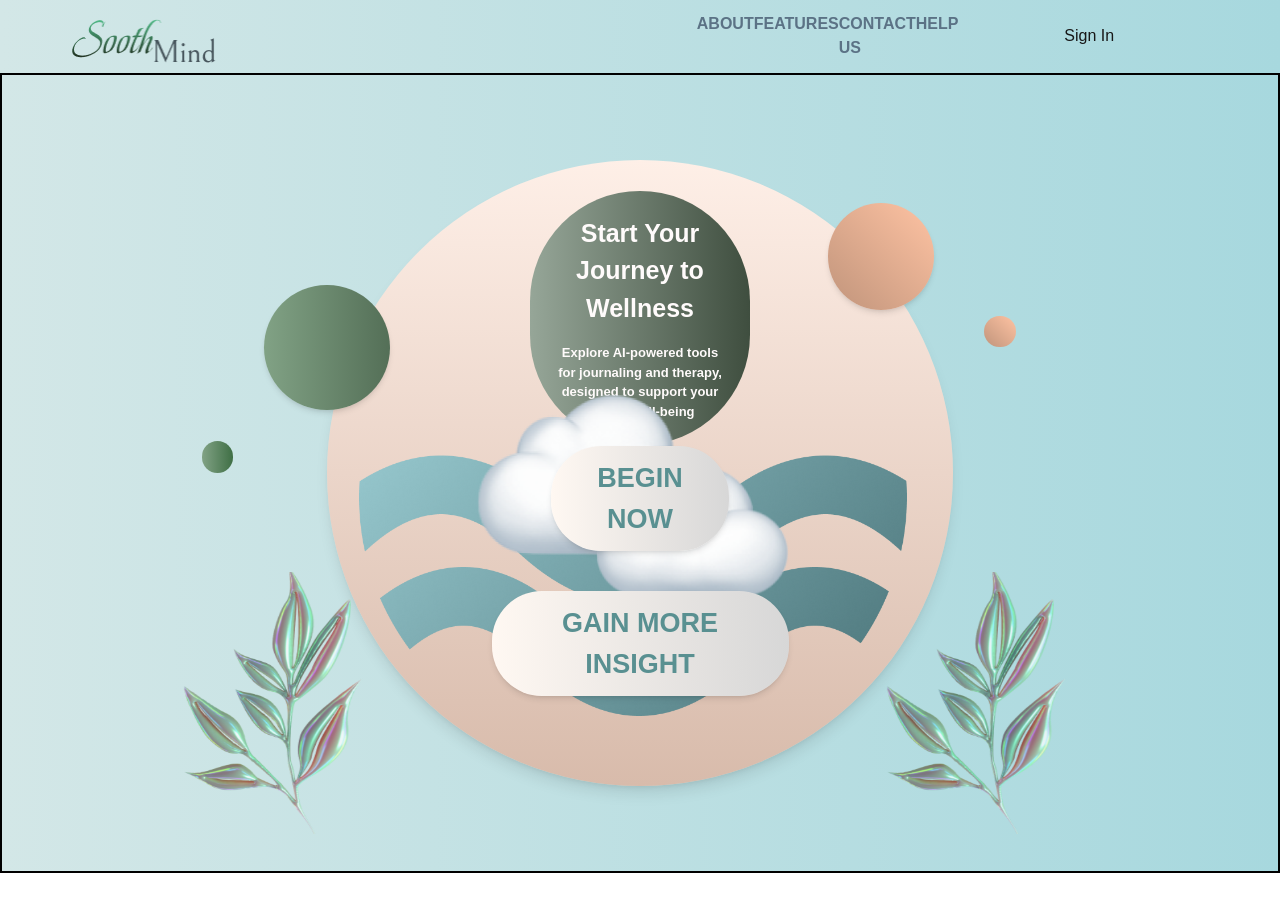
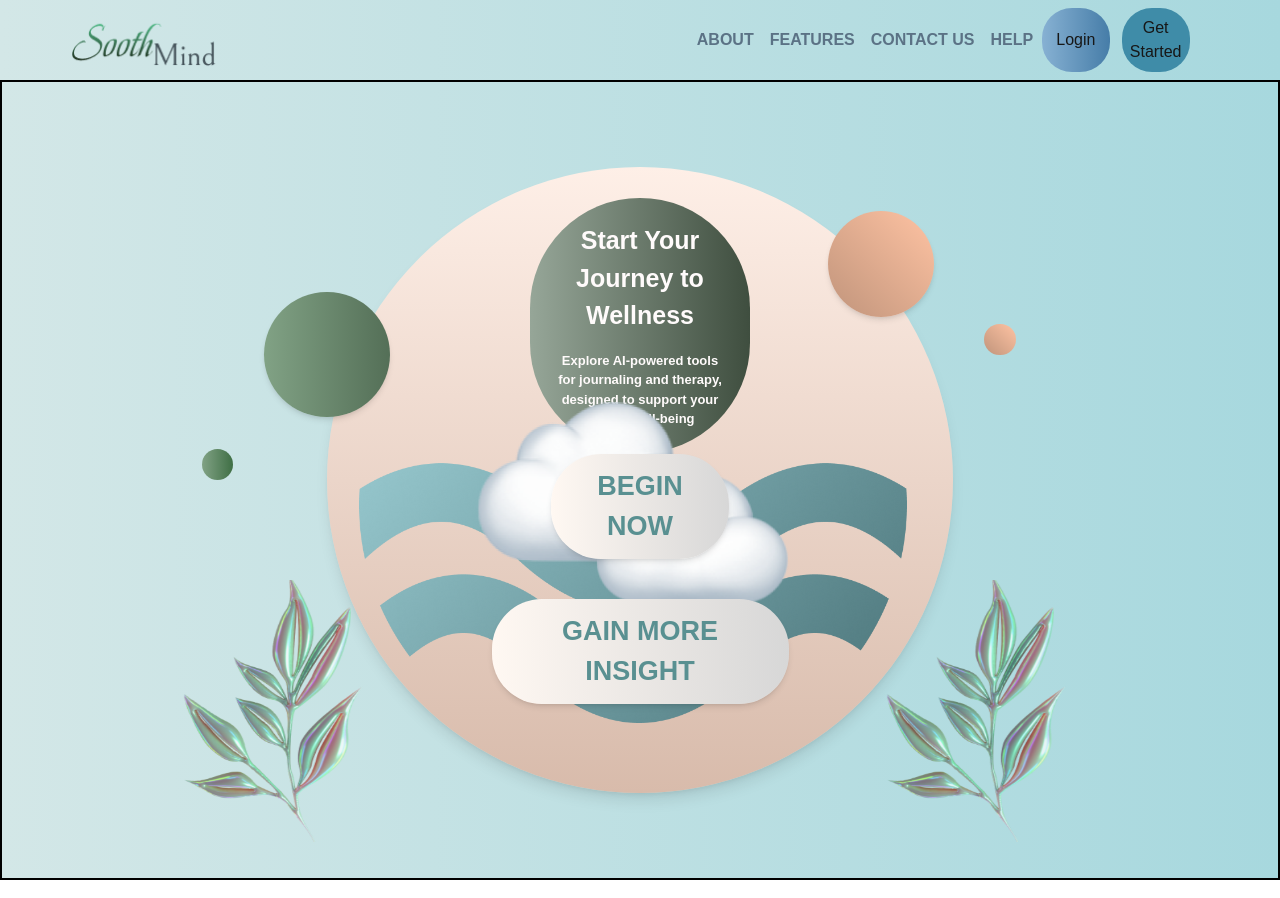
Before and after one commit to SHIVAM-KUMAR-59/sooth-mind, a Next.js app: page / in a window 1280 px wide. Built offline with nearby package versions, Linux system fonts and the light colour scheme; no server answers.

Commit message:
Added Links

```diff
--- a/components/Hero.js
+++ b/components/Hero.js
@@ -2,6 +2,7 @@
 
 import Image from 'next/image'
 import '../app/globals.css'
+import Link from 'next/link'
 
 const Hero = () => {
   return (
@@ -36,7 +37,7 @@ const Hero = () => {
           />
           <div className="flex flex-col z-10 sm:w-[50%] p-2 absolute bottom-[1%] sm:bottom-[5%] gap-2 sm:gap-10">
             <button className="bg-gradient-to-r rounded-[50px] from-[#FFF8F2] to-[#D7D7D7] sm:w-[60%] mx-auto py-2 px-3 sm:py-3 sm:px-5 text-[#599091] text-[13px] sm:text-[27px] font-[700] uppercase shadow-md animate-fadeIn">
-              Begin Now
+              <Link href="/auth/signin">Begin Now</Link>
             </button>
             <button className="bg-gradient-to-r rounded-[50px] from-[#FFF8F2] mx-auto w-fit to-[#D7D7D7] py-2 px-3 sm:py-3 sm:px-5 text-[#599091] text-[13px] sm:text-[27px] font-[700] uppercase shadow-md animate-fadeIn">
               Gain More Insight
--- a/components/Navbar.js
+++ b/components/Navbar.js
@@ -1,4 +1,7 @@
+'use client'
+import { signOut } from 'next-auth/react'
 import Image from 'next/image'
+import Link from 'next/link'
 
 const Navbar = ({ session }) => {
   return (
@@ -7,27 +10,32 @@ const Navbar = ({ session }) => {
         <div>
           <Image src="/Logo.png" height={57} width={150} alt="Logo" />
         </div>
-        <div className="flex items-center justify-between gap-3 w-[45%]  ">
-          <div className="flex w-[60%] justify-between ">
-            <ul className="flex justify-evenly w-full text-[16px] text-[#5B7285] font-[700] ">
-              <li>About</li>
-              <li>Features</li>
-              <li>Contact Us</li>
-              <li>Help</li>
+        <div className="flex items-center justify-between gap-5 w-[45%]  ">
+          <div className="flex w-[60%] justify-between">
+            <ul className="flex justify-evenly w-full gap-4 text-[16px] text-[#5B7285] font-[700] whitespace-nowrap">
+              <li className="hover:cursor-pointer">About</li>
+              <li className="hover:cursor-pointer">Features</li>
+              <li className="hover:cursor-pointer">Contact Us</li>
+              <li className="hover:cursor-pointer">Help</li>
             </ul>
           </div>
           <div className="flex w-[60%] justify-center gap-3">
             {session ? (
-              <>
-                <button className="px-5 py-2 rounded-[30px] bg-gradient-to-r from-[#87B1D3] to-[#467DA8]">
-                  Login
+              <button
+                onClick={signOut}
+                className="w-[50%] py-2 rounded-[30px] bg-gradient-to-r from-[#87B1D3] to-[#467DA8]"
+              >
+                Sign Out
+              </button>
+            ) : (
+              <div className="flex w-[80%] gap-3">
+                <button className="w-full py-2 rounded-[30px] bg-gradient-to-r from-[#87B1D3] to-[#467DA8]">
+                  <Link href="/auth/signin">Login</Link>
                 </button>
-                <button className="px-5 py-2 rounded-[30px] bg-[#3f8ca8]">
+                <button className="w-full py-2 rounded-[30px] bg-[#3f8ca8]">
                   Get Started
                 </button>
-              </>
-            ) : (
-              <button>Sign In</button>
+              </div>
             )}
           </div>
         </div>
```
